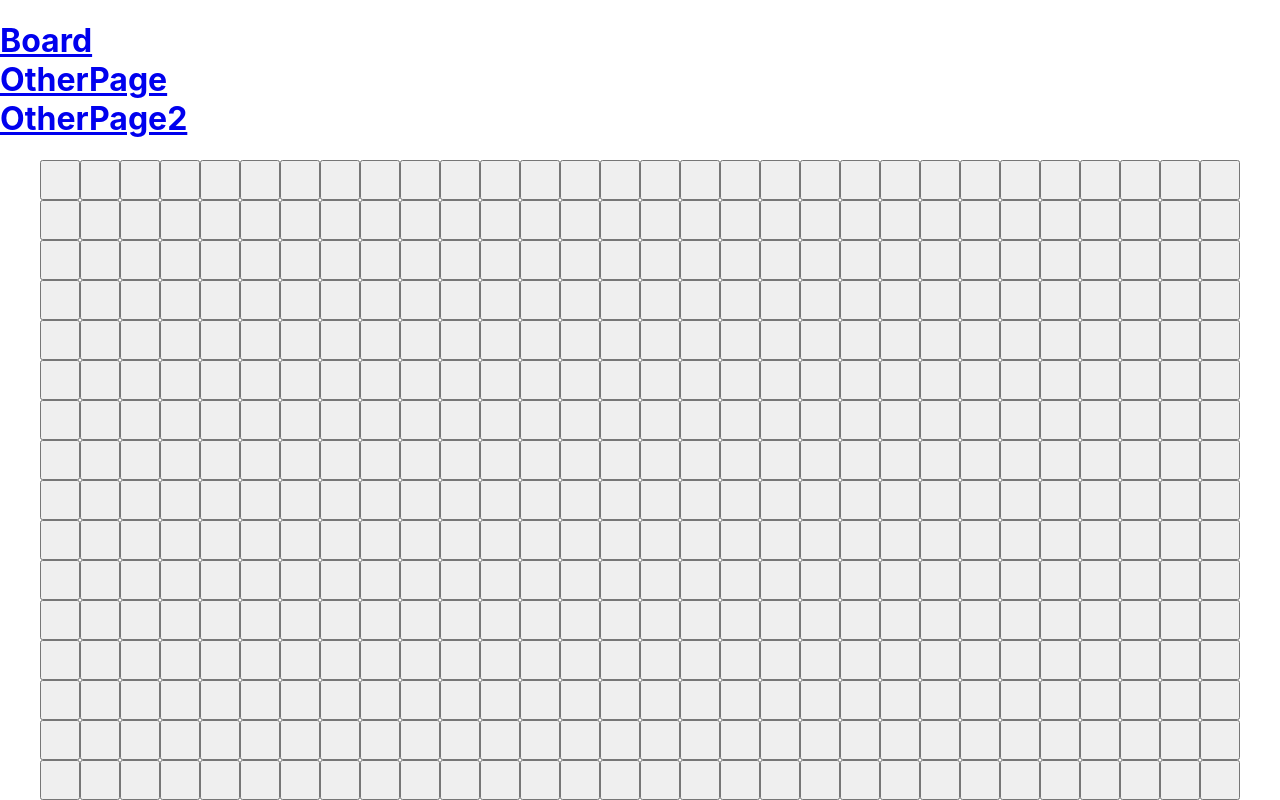
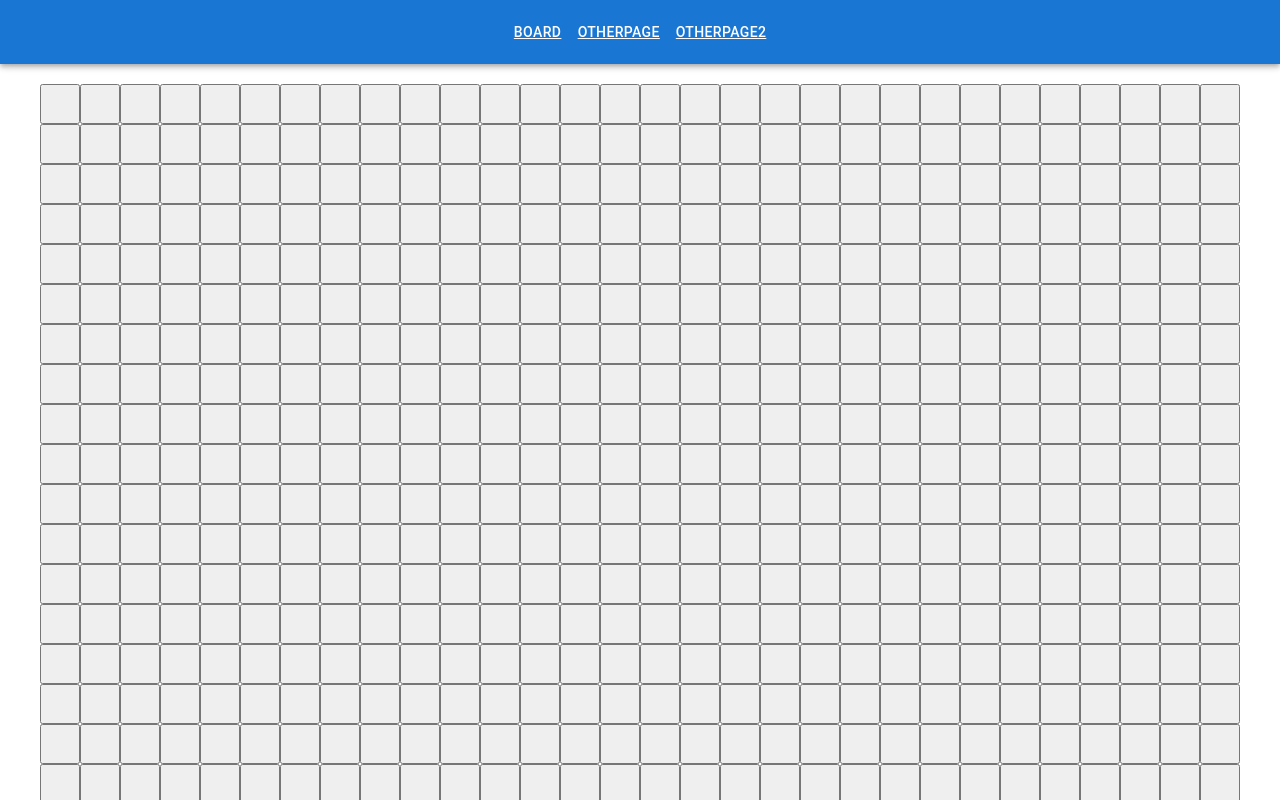
Before and after one commit to sergio-ayala123/react-gameoflifeapp, a React (Create React App) app: page /Board in a window 1280 px wide. Shown: the top 800 px of the page. Built offline with nearby package versions, Linux system fonts and the light colour scheme; the HTML template or start-up script is replaced by a standard one.

Commit message:
added appbar

```diff
--- a/package.json
+++ b/package.json
@@ -1,9 +1,12 @@
 {
   "name": "gameoflife",
-  "homepage":"https://sergio-ayala123.github.io/react-gameoflifeapp/",
+  "homepage": "https://sergio-ayala123.github.io/react-gameoflifeapp/",
   "version": "0.1.0",
   "private": true,
   "dependencies": {
+    "@emotion/react": "^11.10.4",
+    "@emotion/styled": "^11.10.4",
+    "@mui/material": "^5.10.5",
     "@testing-library/jest-dom": "^5.16.5",
     "@testing-library/react": "^13.4.0",
     "@testing-library/user-event": "^13.5.0",
--- a/src/App.tsx
+++ b/src/App.tsx
@@ -1,3 +1,4 @@
+import { AppBar, Button, Toolbar, Typography } from '@mui/material';
 import React from 'react';
 import { Link, Route } from 'react-router-dom'
 import './App.css';
@@ -11,14 +12,26 @@ function App() {
 
   return (
     <>
+      <AppBar position='static'>
+        <Toolbar style = {{display:'flex', justifyContent:'center'}}>
+          <Button>
 
-      <h1>
-      <Link to ="/Board">Board</Link><br/>
-      <Link to ="/OtherPage">OtherPage</Link> <br/>
-      <Link to ="/OtherPage2">OtherPage2</Link>
+            <Link to="/Board" style={{ color: 'white' }}>Board</Link><br />
 
-      </h1>
+          </Button>
+          <Button style={{ color: 'white' }}>
+            <Link to="/OtherPage" style={{ color: 'white' }}>OtherPage</Link> <br />
 
+          </Button>
+
+          <Button style={{ color: 'white' }}>
+            <Link to="/OtherPage2" style={{ color: 'white' }}>OtherPage2</Link>
+
+          </Button>
+        </Toolbar>
+      </AppBar>
+
+    <br/>
       <Route path="/Board">
         <Board />
       </Route>
--- a/src/components/Board.tsx
+++ b/src/components/Board.tsx
@@ -2,6 +2,9 @@ import { useState } from "react";
 import Cell from "./Cell"
 import { CellBox } from "./Cell";
 import Button from '../UI/Button';
+import { lookup, TIMEOUT } from "dns";
+import { clear } from "console";
+import { exit } from "process";
 
 
 let matrix: CellBox[][];
@@ -19,6 +22,7 @@ for (let i = 0; i < 30; i++) {
 const Board = () => {
 
     const [updatedMatrix, setMatrix] = useState<CellBox[][]>(matrix);
+    const [stop, setStop] = useState(true);
 
     const setAlive = (x: number, y: number) => {
         console.log('isAlive before click: ', updatedMatrix[x][y].isAlive)
@@ -33,10 +37,15 @@ const Board = () => {
     }
 
 
+    const stopLoop = () => {
+        setStop(!stop)
+    }
 
     var i = 1;
-    function myLoop() {
-        setTimeout(function () {
+
+    const start = () => {
+        setStop(false)
+         const timer: ReturnType<typeof setTimeout> = setTimeout(function () {
             let newarr = [...matrix]
 
             let aliveCells: Array<[number, number]> = []
@@ -58,7 +67,6 @@ const Board = () => {
                             }
                         }
                     }
-
                     if ((count === 2 || count === 3) && newarr[j][k].isAlive === true) {
                         aliveCells = [[j, k], ...aliveCells]
                     }
@@ -84,21 +92,28 @@ const Board = () => {
 
             i++;
             if (i < 1000) {
-                myLoop();
+                console.log('stop is: ', stop)
+                if(stop == false){
+                    return
+                }
+                else{
+                    start()
+                }
             }
         }, 300)
+
+
     }
-
     return (
         <>
             <div style={{ display: 'grid', gridTemplateColumns: 'repeat(30, 40px)', gridTemplateRows: 'repeat(30,40px)', justifyContent: 'center' }}>
                 {
-                    updatedMatrix.map((i, index) => i.map((j, indexJ) => <Cell key = {index + indexJ} row={index} col={indexJ} status={updatedMatrix[index][indexJ].isAlive} makeAlive={setAlive} />))
+                    updatedMatrix.map((i, index) => i.map((j, indexJ) => <Cell key={index + indexJ} row={index} col={indexJ} status={updatedMatrix[index][indexJ].isAlive} makeAlive={setAlive} />))
                 }
             </div>
 
-            <div style={{ display: 'flex', justifyContent: 'center' }}>
-                <Button onClick={myLoop}>Start</Button>
+            <div style={{ display: 'flex', justifyContent: 'center' }} hidden={true}>
+                {stop ? <Button  onClick={start}>Start</Button> : <h1>Started</h1>}
             </div>
 
         </>
```
Also changed, not shown: src/components/Cell.tsx (+1 -10 lines), 1 other file (tests, documents, lock files or other folders).
